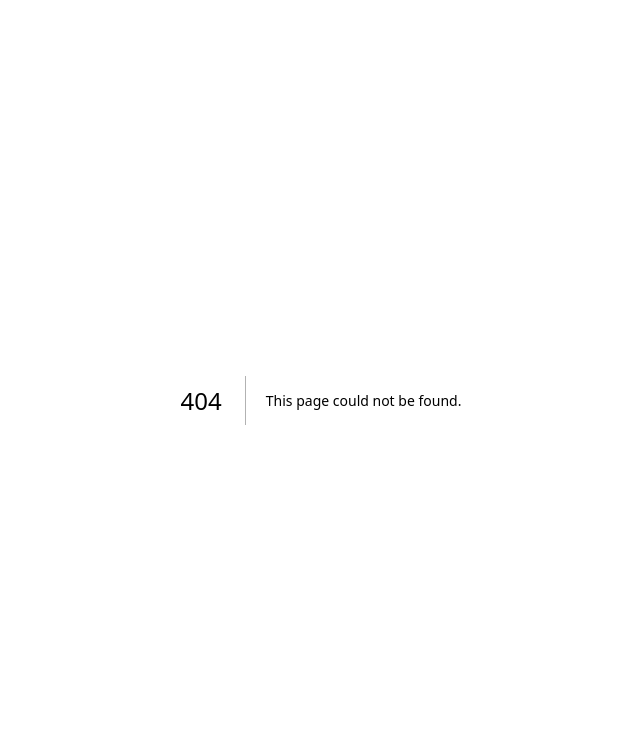
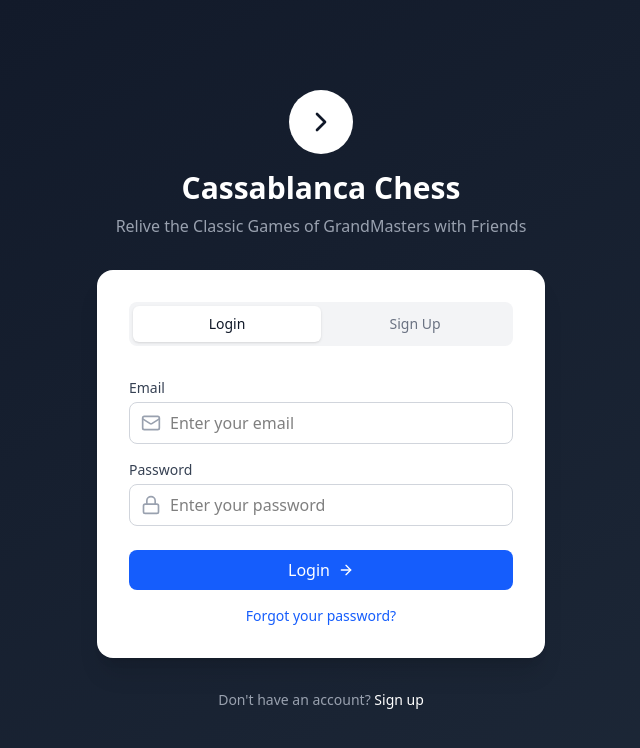
Before and after one commit to Divyansh1211/cassablanca_chess, a Next.js app in the folder apps/web/: page /signup in a window 1280 px wide. Before the commit this address had no page. Shown: the top 748 px of the page, without its empty margins (319-959 px from the left). Built offline with nearby package versions, Linux system fonts and the light colour scheme.

Commit message:
fixed reload issue

```diff
--- a/apps/web/app/components/Chessboard.tsx
+++ b/apps/web/app/components/Chessboard.tsx
@@ -6,22 +6,26 @@ import { io, Socket } from "socket.io-client";
 import { PlayerCard } from "./PlayerCard";
 import { Action } from "./Action";
 import { MoveTable } from "./MoveTable";
-import { getRandomGame, IGameData } from "../helper";
+import { getRandomGame, IGameData, moveFormatter } from "../helper";
 
 let socket: Socket = io("http://localhost:3001");
 
 export const ChessboardComponent = () => {
-  const [game, setGame] = useState<Chess>();
+  let [game, setGame] = useState<Chess>();
   const [gameData, setGameData] = useState<IGameData | null>(null);
   const [gamePosition, setGamePosition] = useState<string>();
   const [blackMoves, setBlackMoves] = useState<string[]>([]);
   const [whiteMoves, setWhiteMoves] = useState<string[]>([]);
   const [isLoading, setIsLoading] = useState<boolean>(true);
+  const [players, setPlayers] = useState<any[]>([]);
+  const [gameStarted, setGameStarted] = useState<boolean>(false);
 
   function convertToPgn(blackMoves: string[], whiteMoves: string[]): string {
     let pgn = "";
     for (let i = 0; i < whiteMoves.length; i++) {
-      pgn += ` ${i + 1}. ${whiteMoves[i]} ${blackMoves[i]}`;
+      const white = whiteMoves[i] ?? "";
+      const black = blackMoves[i] ?? "";
+      pgn += ` ${i + 1}.${white} ${black}`;
     }
     return pgn;
   }
@@ -41,25 +45,62 @@ export const ChessboardComponent = () => {
 
   useEffect(() => {
     if (!gameData) return;
-    socket.on("connect", () => {
+
+    socket.connect();
+
+    socket.off("connect").on("connect", () => {
       console.log("Connected to Socket.io server");
     });
 
-    socket.emit("join", gameData?.lobbyId);
+    socket.emit(
+      "join-lobby",
+      gameData.lobbyId,
+      gameData.user.name,
+      gameData.fen,
+      gameData.pgn
+    );
 
-    socket.on("move", ({ move, socketId }) => {
+    socket.off("get-fen").on("get-fen", (fen, pgn) => {
+      console.log("FEN received: ", fen);
+      console.log("PGN received: ", pgn);
+
+      if (fen === null || pgn === null) return;
+      setGameData((prev: any) => {
+        if (prev?.fen === fen && prev?.pgn === pgn) return prev;
+        return { ...prev, fen, pgn };
+      });
+      game = new Chess();
+      game.load(fen);
+      setGame(game);
+      moveFormatter(pgn, setWhiteMoves, setBlackMoves);
+      setGamePosition(game.fen());
+    });
+
+    socket.off("lobby-update").on("lobby-update", (players) => {
+      setPlayers(players);
+    });
+
+    socket.off("start-game").on("start-game", ({ message }) => {
+      console.log(message);
+      setGameStarted(true);
+    });
+
+    socket.off("move").on("move", ({ move, socketId }) => {
+      if (!game) return;
       const turnColor = gameData?.color === "WHITE" ? "w" : "b";
       try {
-        console.log(move, game?.turn(), turnColor);
+        console.log(move, game.turn(), turnColor);
         if (socket.id === socketId) return;
-        const moveData = game?.move(move);
+        const moveData = game.move(move);
         if (moveData) {
-          if (moveData.color === "w") {
-            whiteMoves.push(moveData.san);
-          } else {
-            blackMoves.push(moveData.san);
-          }
-          setGamePosition(game?.fen());
+          console.log("moveData exists:", moveData.san);
+          setWhiteMoves(
+            moveData.color === "w" ? [...whiteMoves, moveData.san] : whiteMoves
+          );
+          setBlackMoves(
+            moveData.color === "b" ? [...blackMoves, moveData.san] : blackMoves
+          );
+          setGamePosition(game.fen());
         }
       } catch (e) {
         console.log(e);
@@ -67,9 +108,12 @@ export const ChessboardComponent = () => {
     });
 
     return () => {
-      socket.disconnect();
+      socket.off("get-fen");
+      socket.off("lobby-update");
+      socket.off("start-game");
+      socket.off("move");
     };
-  }, [gameData]);
+  }, [gameData?.lobbyId]);
 
   const onDrop = (
     sourceSquare: string,
@@ -85,14 +129,23 @@ export const ChessboardComponent = () => {
     });
     if (move?.color === "w") {
       whiteMoves.push(move.san);
-      socket.emit("move", { move: move.san, room: gameData?.lobbyId });
+      socket.emit("move", {
+        move: move.san,
+        room: gameData?.lobbyId,
+        fen: game?.fen(),
+        recieving_pgn: convertToPgn(blackMoves, whiteMoves),
+      });
     } else {
       blackMoves.push(move!.san);
-      socket.emit("move", { move: move?.san, room: gameData?.lobbyId });
+      socket.emit("move", {
+        move: move?.san,
+        room: gameData?.lobbyId,
+        fen: game?.fen(),
+        recieving_pgn: convertToPgn(blackMoves, whiteMoves),
+      });
     }
     setGamePosition(game?.fen());
 
-    // illegal move
     if (move === null) return false;
 
     if (game?.isGameOver() || game?.isDraw()) {
@@ -112,18 +165,18 @@ export const ChessboardComponent = () => {
 
     return true;
   };
-  return gameData?.players.length === 1 || isLoading ? (
+  return !gameStarted || isLoading || players.length < 2 ? (
     <div className="flex flex-col justify-center items-center">
       Waiting for opponent
     </div>
   ) : (
     <div className="grid grid-cols-8 gap-4 w-full place-items-center bg-gradient-to-r from-[#b58863] to-[#f0d9b5]">
       <div className="w-[785px] flex flex-col col-span-6 ">
-        <PlayerCard playerName={gameData?.players[0].user.name ?? ""} />
+        <PlayerCard playerName={players[0].player ?? ""} />
         <div className="flex-grow flex m-4 items-center justify-center border">
           <Chessboard id="" onPieceDrop={onDrop} position={game?.fen()} />
         </div>
-        <PlayerCard playerName={gameData?.players[1].user.name ?? ""} />
+        <PlayerCard playerName={players[1].player ?? "Guest Player"} />
       </div>
       <div className="flex flex-col col-span-2">
         <MoveTable whiteMoves={whiteMoves} blackMoves={blackMoves} />
--- a/apps/web/app/helper.ts
+++ b/apps/web/app/helper.ts
@@ -7,7 +7,6 @@ export interface IGameData {
   lobbyId: string;
   fen: string;
   pgn: string;
-  players: any;
   user: any;
   color: "WHITE" | "BLACK";
 }
@@ -17,15 +16,16 @@ export function moveFormatter(
   setWhiteMoves: Dispatch<SetStateAction<string[]>>,
   setBlackMoves: Dispatch<SetStateAction<string[]>>
 ) {
-  const moves: string[] = pgn.split(" ");
-  let white = [];
-  let black = [];
+  const moves: string[] = pgn.split(/\s+/).filter(Boolean); // Ensure no empty spaces
+  let white: string[] = [];
+  let black: string[] = [];
+
   for (let i = 0; i < moves.length; i++) {
+    const move = moves[i]?.includes(".") ? moves[i]?.split(".")[1] : moves[i];
     if (i % 2 === 0) {
-      moves[i] = moves[i]?.split(".")[1] ?? "";
-      white.push(`${moves[i]}\n`);
+      white.push(move!);
     } else {
-      black.push(`${moves[i]}\n`);
+      black.push(move!);
     }
   }
   setWhiteMoves(white);
--- /dev/null
+++ b/apps/web/app/signup/page.tsx
@@ -0,0 +1,166 @@
+"use client";
+
+import axios from "axios";
+import { ArrowRight, ChevronRight, Lock, Mail, User } from "lucide-react";
+import { useState } from "react";
+import { BACKEND_URL } from "../config";
+
+const Signup = () => {
+  const [isLogin, setIsLogin] = useState(true);
+  const [formData, setFormData] = useState({
+    email: "",
+    password: "",
+    username: "",
+  });
+
+  const handleSubmit = async (e: React.FormEvent) => {
+    e.preventDefault();
+
+    if (isLogin) {
+      const res = await axios.post(`${BACKEND_URL}/login`, formData);
+      if (res.status === 200) {
+        localStorage.setItem("token", res.data.token);
+        window.location.href = "/";
+      }
+    } else {
+      const res = await axios.post(`${BACKEND_URL}/signup`, formData);
+      if (res.status === 201) {
+        alert("User created successfully");
+        setIsLogin(true);
+      }
+    }
+  };
+
+  const handleInputChange = (e: React.ChangeEvent<HTMLInputElement>) => {
+    setFormData({
+      ...formData,
+      [e.target.name]: e.target.value,
+    });
+  };
+  return (
+    <div className="min-h-screen bg-gradient-to-br from-gray-900 to-gray-800 flex items-center justify-center p-4">
+      <div className="w-full max-w-md">
+        <div className="text-center mb-8">
+          <div className="inline-flex items-center justify-center w-16 h-16 rounded-full bg-white mb-4">
+            <ChevronRight className="w-8 h-8 text-gray-900" />
+          </div>
+          <h1 className="text-3xl font-bold text-white">Cassablanca Chess</h1>
+          <p className="text-gray-400 mt-2">
+            Relive the Classic Games of GrandMasters with Friends
+          </p>
+        </div>
+        <div className="bg-white rounded-2xl shadow-xl p-8">
+          <div className="flex mb-8 bg-gray-100 rounded-lg p-1">
+            <button
+              className={`flex-1 py-2 rounded-md text-sm font-medium transition-colors ${
+                isLogin
+                  ? "bg-white text-gray-900 shadow-sm"
+                  : "text-gray-500 hover:text-gray-900"
+              }`}
+              onClick={() => setIsLogin(true)}
+            >
+              Login
+            </button>
+            <button
+              className={`flex-1 py-2 rounded-md text-sm font-medium transition-colors ${
+                !isLogin
+                  ? "bg-white text-gray-900 shadow-sm"
+                  : "text-gray-500 hover:text-gray-900"
+              }`}
+              onClick={() => setIsLogin(false)}
+            >
+              Sign Up
+            </button>
+          </div>
+
+          <form onSubmit={handleSubmit}>
+            {!isLogin && (
+              <div className="mb-4">
+                <label className="block text-sm font-medium text-gray-700 mb-1">
+                  Username
+                </label>
+                <div className="relative">
+                  <User className="w-5 h-5 text-gray-400 absolute left-3 top-1/2 -translate-y-1/2" />
+                  <input
+                    type="text"
+                    name="username"
+                    value={formData.username}
+                    onChange={handleInputChange}
+                    className="w-full pl-10 pr-4 py-2 border border-gray-300 rounded-lg focus:ring-2 focus:ring-blue-500 focus:border-transparent"
+                    placeholder="Choose a username"
+                    required
+                  />
+                </div>
+              </div>
+            )}
+
+            <div className="mb-4">
+              <label className="block text-sm font-medium text-gray-700 mb-1">
+                Email
+              </label>
+              <div className="relative">
+                <Mail className="w-5 h-5 text-gray-400 absolute left-3 top-1/2 -translate-y-1/2" />
+                <input
+                  type="email"
+                  name="email"
+                  value={formData.email}
+                  onChange={handleInputChange}
+                  className="w-full pl-10 pr-4 py-2 border border-gray-300 rounded-lg focus:ring-2 focus:ring-blue-500 focus:border-transparent"
+                  placeholder="Enter your email"
+                  required
+                />
+              </div>
+            </div>
+
+            <div className="mb-6">
+              <label className="block text-sm font-medium text-gray-700 mb-1">
+                Password
+              </label>
+              <div className="relative">
+                <Lock className="w-5 h-5 text-gray-400 absolute left-3 top-1/2 -translate-y-1/2" />
+                <input
+                  type="password"
+                  name="password"
+                  value={formData.password}
+                  onChange={handleInputChange}
+                  className="w-full pl-10 pr-4 py-2 border border-gray-300 rounded-lg focus:ring-2 focus:ring-blue-500 focus:border-transparent"
+                  placeholder="Enter your password"
+                  required
+                />
+              </div>
+            </div>
+
+            <button
+              type="submit"
+              className="w-full bg-blue-600 text-white py-2 px-4 rounded-lg hover:bg-blue-700 transition-colors flex items-center justify-center gap-2 font-medium"
+            >
+              {isLogin ? "Login" : "Create Account"}
+              <ArrowRight className="w-4 h-4" />
+            </button>
+          </form>
+
+          {isLogin && (
+            <p className="text-center mt-4 text-sm text-gray-600">
+              <a href="#" className="text-blue-600 hover:text-blue-700">
+                Forgot your password?
+              </a>
+            </p>
+          )}
+        </div>
+
+        {/* Footer */}
+        <p className="text-center mt-8 text-sm text-gray-400">
+          {isLogin ? "Don't have an account? " : "Already have an account? "}
+          <button
+            onClick={() => setIsLogin(!isLogin)}
+            className="text-white hover:text-blue-200 font-medium"
+          >
+            {isLogin ? "Sign up" : "Login"}
+          </button>
+        </p>
+      </div>
+    </div>
+  );
+};
+
+export default Signup;
--- a/apps/web/tsconfig.json
+++ b/apps/web/tsconfig.json
@@ -13,7 +13,7 @@
     "next-env.d.ts",
     "next.config.js",
     ".next/types/**/*.ts"
-  ],
+, "app/signup"  ],
   "exclude": [
     "node_modules"
   ]
```
Also changed, not shown: 2 other files (tests, documents, lock files or other folders).
